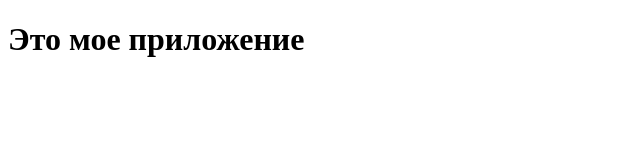
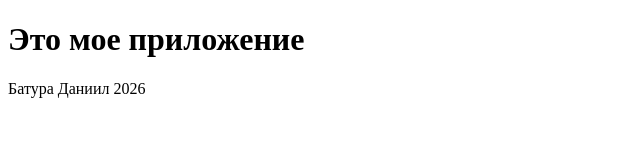
Before and after one commit to 21ISR/mobdev-git-lab-Batura, a plain HTML site: page index.html in a window 1280 px wide. Shown: the whole page, without its empty margins (0-640 px from the left). Drawn offline with Linux system fonts and the light colour scheme.

Commit message:
Добавил footer

```diff
--- a/index.html
+++ b/index.html
@@ -7,5 +7,6 @@
 </head>
 <body>
     <h1>Это мое приложение</h1>
+    <footer>Батура Даниил 2026</footer>
 </body>
 </html>
```
